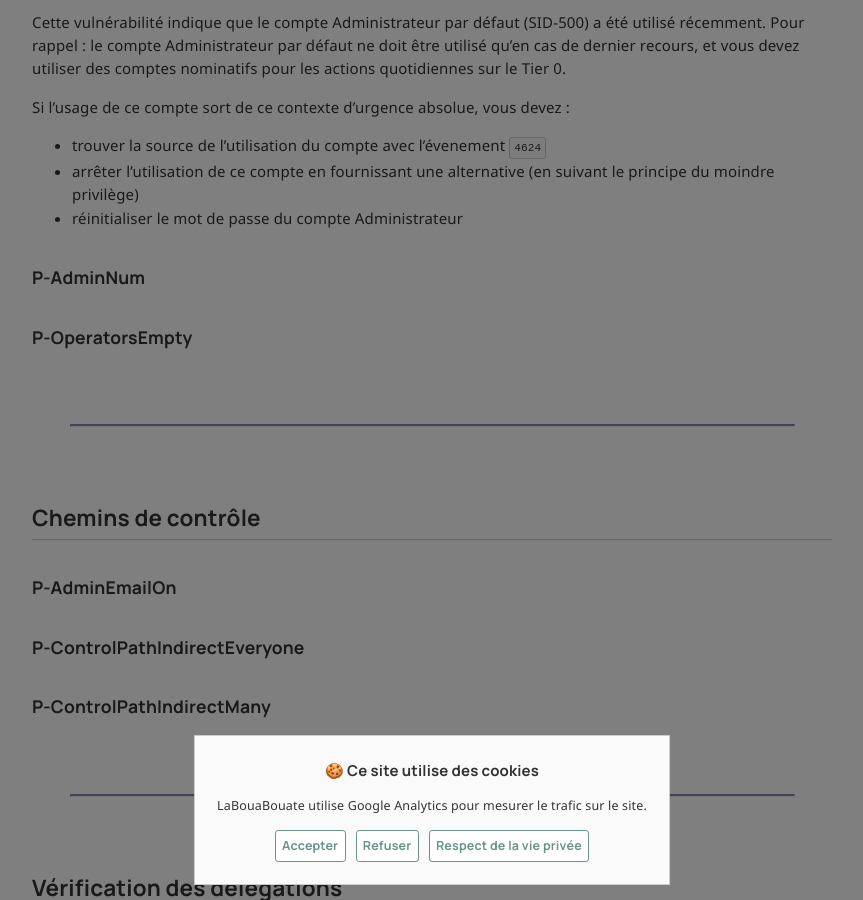
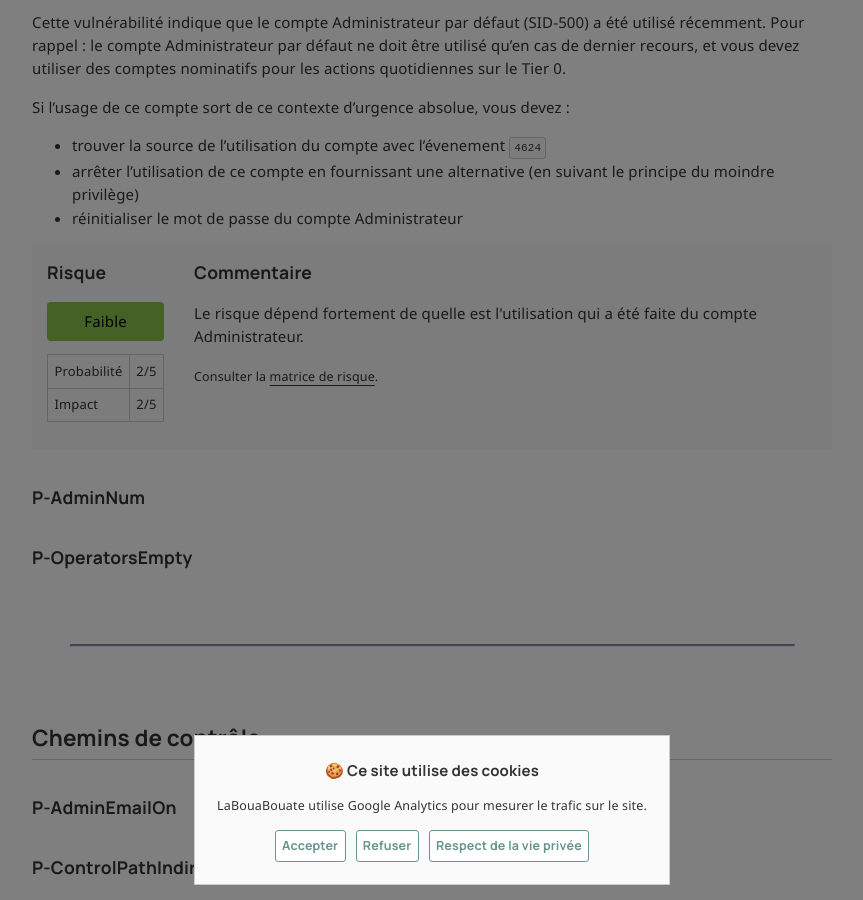
Before and after one commit to leobouard/leobouard.github.io, a Jekyll site: the page built from _posts/2025-06-04-remediation-ad-pingcastle-003.md, in a window 1280 px wide and 900 px high, scrolled down 4350 px. Shown: the whole window, without its empty margins (208-1071 px from the left). Built offline with Jekyll 4.4.1, drawn with Linux system fonts in a browser that asks for light colours; nearby versions of some CDN libraries; some web fonts are replaced; comment, search, counter and statistics services are not loaded.

Commit message:
Update 2025-06-04-remediation-ad-pingcastle-003.md

```diff
--- a/_posts/2025-06-04-remediation-ad-pingcastle-003.md
+++ b/_posts/2025-06-04-remediation-ad-pingcastle-003.md
@@ -134,7 +134,7 @@ Si l'usage de ce compte sort de ce contexte d'urgence absolue, vous devez :
 - arrêter l'utilisation de ce compte en fournissant une alternative (en suivant le principe du moindre privilège)
 - réinitialiser le mot de passe du compte Administrateur
 
-
+{% include risk-score.html impact=2 probability=2 comment="Le risque dépend fortement de quelle est l'utilisation qui a été faite du compte Administrateur." %}
 
 ### P-AdminNum
 
```
